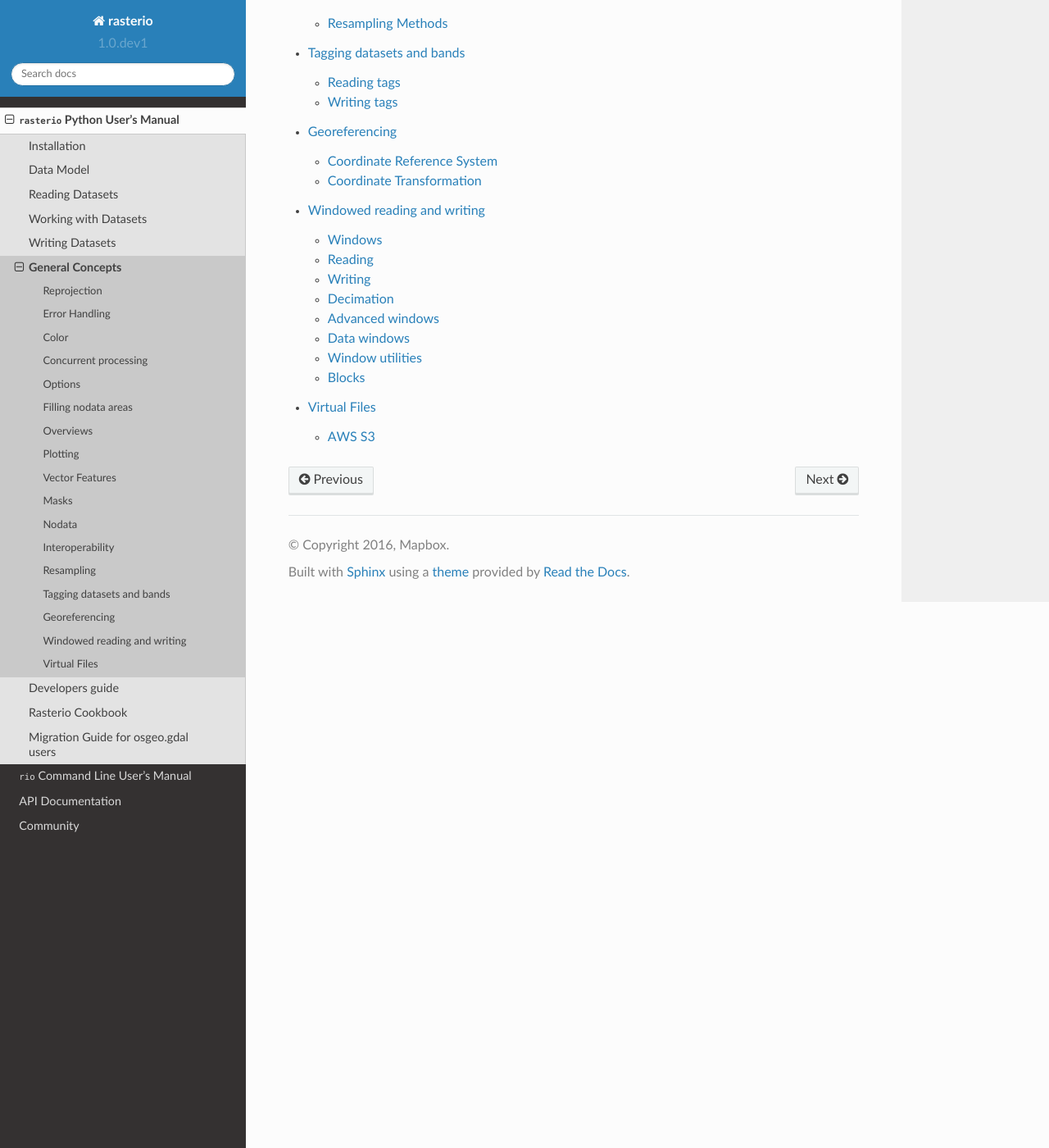
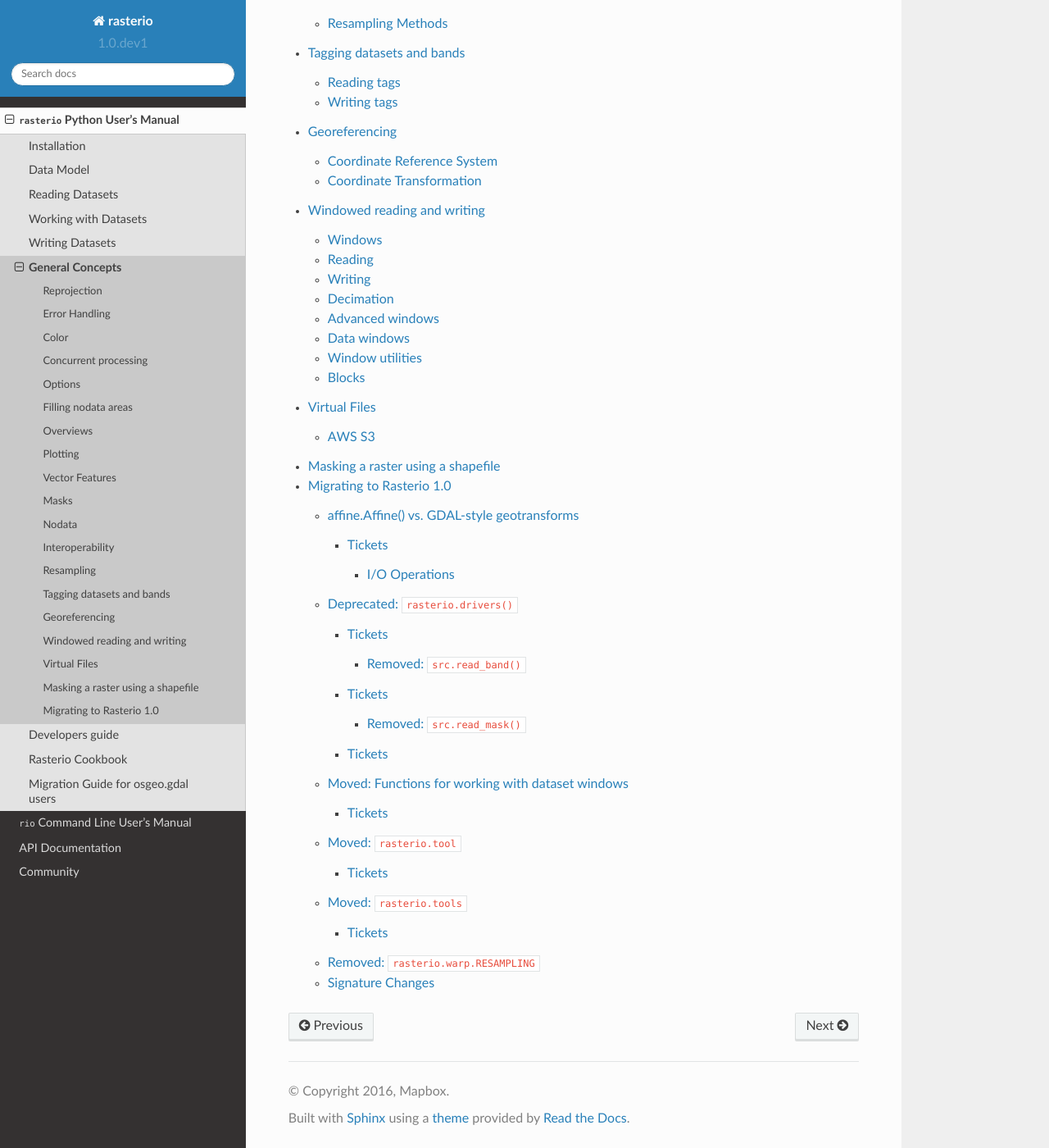
Before and after one commit to rasterio/rasterio, a Sphinx documentation site: the page built from docs/topics.rst, in a window 1280 px wide and 1400 px high, scrolled down 1079 px. Shown: the whole window at 82% size. Built offline with Sphinx 7.4.7 and the Read the Docs theme 2.0.0, drawn with Linux system fonts in a browser that asks for light colours.

Commit message:
update apidocs

```diff
--- a/docs/conf.py
+++ b/docs/conf.py
@@ -30,6 +30,7 @@ import os
 # ones.
 extensions = [
     'sphinx.ext.autodoc',
+    'sphinx.ext.autosummary',
     'sphinx.ext.doctest',
     'sphinx.ext.intersphinx',
     'sphinx.ext.todo',
--- /dev/null
+++ b/docs/rasterio.drivers.rst
@@ -0,0 +1,7 @@
+rasterio.drivers module
+=======================
+
+.. automodule:: rasterio.drivers
+    :members:
+    :undoc-members:
+    :show-inheritance:
--- a/docs/rasterio.rst
+++ b/docs/rasterio.rst
@@ -1,24 +1,22 @@
 rasterio package
 ================
-
-.. automodule:: rasterio
-    :members:
-    :undoc-members:
-    :show-inheritance:
 
 Submodules
 ----------
 
 .. toctree::
 
+   rasterio.compat
    rasterio.coords
    rasterio.crs
+   rasterio.drivers
    rasterio.dtypes
    rasterio.enums
    rasterio.env
    rasterio.errors
    rasterio.features
    rasterio.fill
+   rasterio.io
    rasterio.mask
    rasterio.merge
    rasterio.plot
@@ -28,3 +26,11 @@ Submodules
    rasterio.vfs
    rasterio.warp
    rasterio.windows
+
+Module contents
+---------------
+
+.. automodule:: rasterio
+    :members:
+    :undoc-members:
+    :show-inheritance:
--- a/docs/topics.rst
+++ b/docs/topics.rst
@@ -20,3 +20,5 @@ General Concepts
     georeferencing
     windowed-rw
     vsi
+    masking-by-shapefile
+    migrating-to-v1
```
Also changed, not shown: docs/migrating-to-v1.rst (+5 -5 lines), docs/modules.rst (deleted, +0 -7 lines), docs/rasterio.aws.rst (deleted, +0 -7 lines), docs/rasterio.compat.rst (added, +7 -0 lines), docs/rasterio.io.rst (added, +7 -0 lines), docs/rasterio.tool.rst (deleted, +0 -7 lines), docs/rasterio.tools.mask.rst (deleted, +0 -7 lines), docs/rasterio.tools.merge.rst (deleted, +0 -7 lines), docs/rasterio.tools.rst (deleted, +0 -15 lines), docs/rasterio.warnings.rst (deleted, +0 -7 lines), 2 other files.
